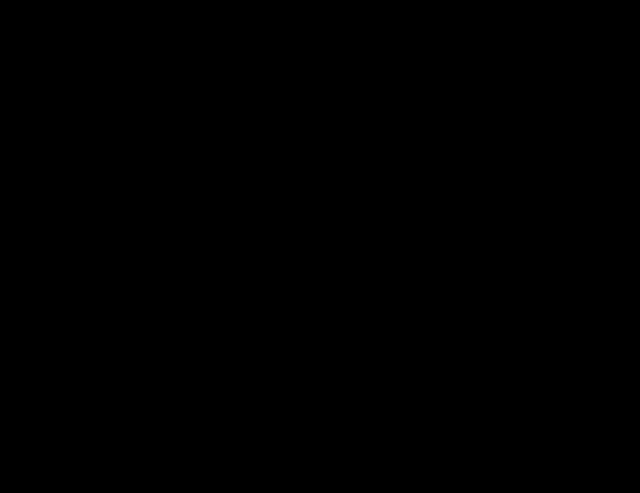
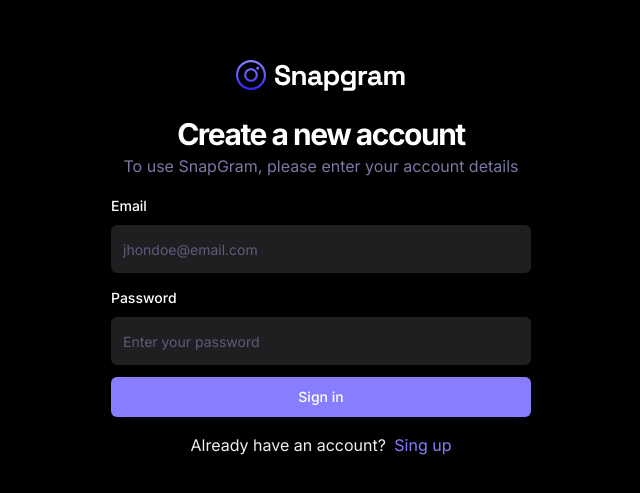
Before and after one commit to cuadros-code/trendo, a React (Vite) app: page /sign-in in a window 1280 px wide. Shown: the part 143-636 px from the top of the page, without its empty margins (319-959 px from the left). Built offline with nearby package versions, Linux system fonts and the light colour scheme; no server answers.

Commit message:
Add SigninForm component with form validation and submission logic

```diff
--- a/src/_auth/forms/SigninForm.tsx
+++ b/src/_auth/forms/SigninForm.tsx
@@ -1,9 +1,107 @@
+import { z } from "zod"
+import { zodResolver } from "@hookform/resolvers/zod"
+import { useForm } from "react-hook-form"
+import { Link, useNavigate } from "react-router-dom"
+import { Button } from "@/components/ui/button"
+import { Input } from "@/components/ui/input"
+import { SingupValidation } from "@/lib/validation"
+import { Form, FormControl, FormField, FormItem, FormLabel, FormMessage } from "@/components/ui/form"
+import Loader from "@/components/shared/Loader"
+import { useToast } from "@/components/ui/use-toast"
+import { useCreateUserAccountMutation, useSignAccountMutation } from "@/lib/react-query/queriesAndMutations"
+import { useUserContext } from "@/context/AuthContext"
+
 const SigninForm = () => {
+
+  const { toast } = useToast();
+  const { mutateAsync: createUserAccount, isPending: isCreatingAccount } = useCreateUserAccountMutation();
+  const { mutateAsync: signInAccount, isPending: isSignIn } = useSignAccountMutation();
+  const { checkAuthUser, isLoading: isUserLoading } = useUserContext();
+  const navigate = useNavigate();
+
+  const form = useForm<z.infer<typeof SingupValidation>>({
+    resolver: zodResolver(SingupValidation),
+    defaultValues: {
+      name      : "",
+      username  : "",
+      email     : "",
+      password  : "",
+    },
+  })
+
+  async function onSubmit(values: z.infer<typeof SingupValidation>) {
+    const newUser = await createUserAccount(values);
+    if(!newUser) {
+      return toast({ title: "Signup failed. Please try again later." })
+    };
+
+    const swession = await signInAccount({
+      email: values.email,
+      password: values.password
+    });
+
+    if(!swession) {
+      return toast({ title: "Signin failed. Please try again later.",})
+    }
+
+    const isLoggedIn = await checkAuthUser();
+
+    if(isLoggedIn) {
+      form.reset();
+      navigate('/');
+    } else {
+      return toast({ title: "Signin failed. Please try again later."})
+    }
+
+  }
+
   return (
-    <main className='flex h-screen'>
-
-    </main>
-  );
+    <Form {...form}>
+      <div className="sm:w-420 flex-center flex-col">
+        <img src="/assets/images/logo.svg" alt="logo" />
+        <h2 className="h3-bold md:h2-bold pt-5 sm:pt-5">Create a new account</h2>
+        <p className="text-light-3 small-medium md:base-regular">To use SnapGram, please enter your account details</p>
+        <form onSubmit={form.handleSubmit(onSubmit)} className="flex flex-col gap-3 w-full mt-4">
+          <FormField
+            control={form.control}
+            name="email"
+            render={({ field }) => (
+              <FormItem>
+                <FormLabel>Email</FormLabel>
+                <FormControl>
+                  <Input type="email" className="shad-input" placeholder="jhondoe@email.com" {...field} />
+                </FormControl>
+                <FormMessage />
+              </FormItem>
+            )}
+          />
+          <FormField
+            control={form.control}
+            name="password"
+            render={({ field }) => (
+              <FormItem>
+                <FormLabel>Password</FormLabel>
+                <FormControl>
+                  <Input type="password" className="shad-input" placeholder="Enter your password" {...field} />
+                </FormControl>
+                <FormMessage />
+              </FormItem>
+            )}
+          />
+          <Button className="shad-button_primary" type="submit">
+            {
+              isCreatingAccount
+                ? <div className="flex-center gap-2"> <Loader /> Loading...</div>
+                : "Sign in"
+            }
+          </Button>
+          <p className="text-small-regular text-light-2 text-center mt-1">
+            Already have an account? <Link to={'/sign-up'} className="text-primary-500 text-small-semibold ml-1">Sing up</Link>
+          </p>
+        </form>
+      </div>
+    </Form>
+  )
 }
 
 export default SigninForm;
```
